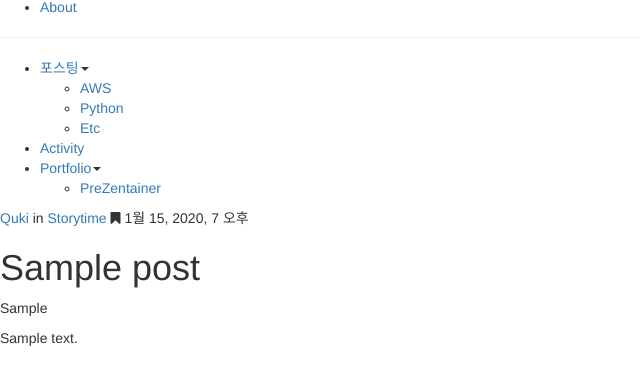
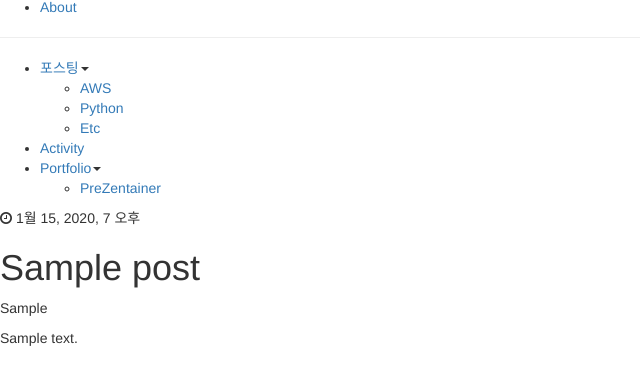
Before and after one commit to quki/QukiHub, a Django app: a page that uses QukiHub/app/templates/app/post_item.html in a window 1280 px wide. Shown: the part 23-388 px from the top of the page, without its empty margins (0-640 px from the left). Run offline with Django 3.2, Linux system fonts and the light colour scheme; tables that the repository leaves empty hold one stand-in row (values such as "Sample post"); some libraries are stand-ins or nearby versions.

Commit message:
Correct post-item, post-preview

```diff
--- a/QukiHub/app/templates/app/index.html
+++ b/QukiHub/app/templates/app/index.html
@@ -13,12 +13,12 @@
                 <div class="post-preview col-xs-12  no-gutter">
                     <h2><a href="{% url "post_item" slug=object.slug %}">{{ object.title }}</a></h2>
 
-                    <p>
+                    <p class="subtitle">
                         {{ object.overview }}
                     </p>
                     <p class="meta">
-                        <a href="author.html">Quki</a> in <a href="category.html">Storytime</a>
-                        <span><i class="fa fa-calendar-o"></i> {{ object.created }}</span>
+                        <a href="author.html">#{{ object.category.child }}</a>
+                        <span><i class="fa fa-clock-o"></i> {{ object.created }}</span>
                     </p>
                 </div>
             </article>
--- a/QukiHub/app/templates/app/post_item.html
+++ b/QukiHub/app/templates/app/post_item.html
@@ -1,16 +1,17 @@
 {% extends "app/layout/layout.html" %}
 {% load static from staticfiles %}
 {% block item %}
-    <div class="main-content single-content">
+    <div class="main-content post-item">
         <p class="meta">
-            <a class="" href="category.html">Quki</a> in <a class="" href="category.html">Storytime</a> <i
-                class="link-spacer"></i> <i class="fa fa-bookmark"></i> {{ object.created }}
+            <a class="" href="category.html">{{ object.category.child }}</a> <i
+                class="link-spacer"></i> <i class="fa fa-clock-o"></i> {{ object.created }}
         </p>
 
         <h1>{{ object.title }}</h1>
 
         <p class="subtitle">{{ object.overview }}</p>
 
+        <!-- important! content는 항상 div tag로 -->
         <div class="content">{{ object.content | safe }}</div>
 
         {% include 'app/layout/disqus.html' %}
```
